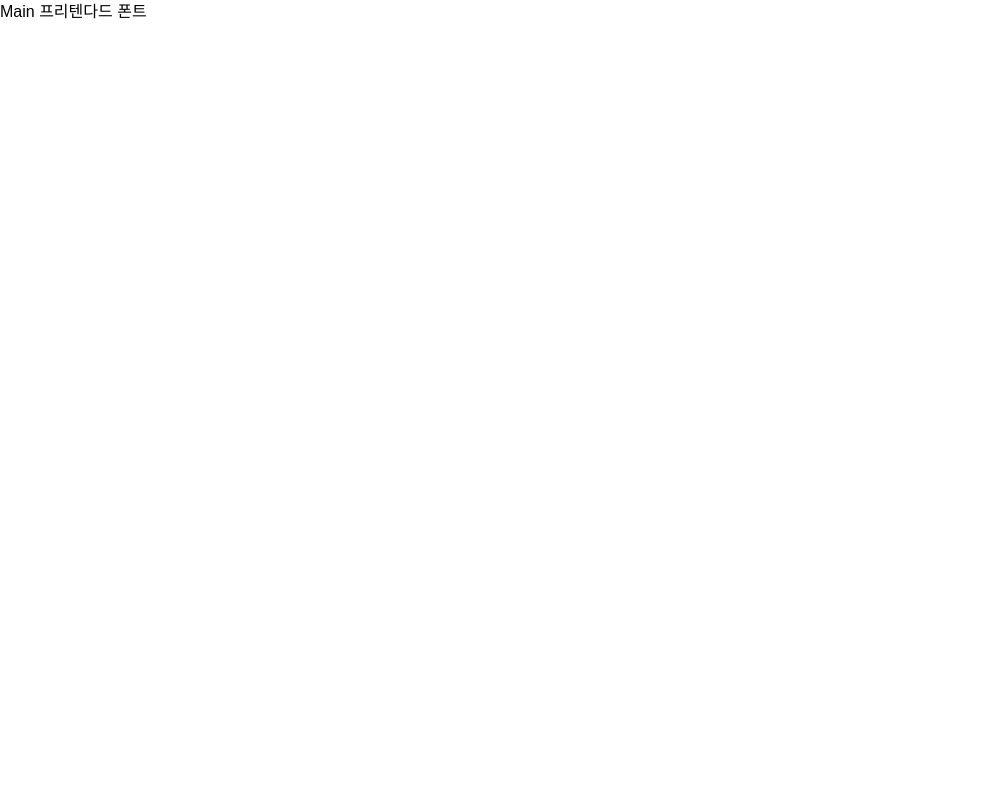
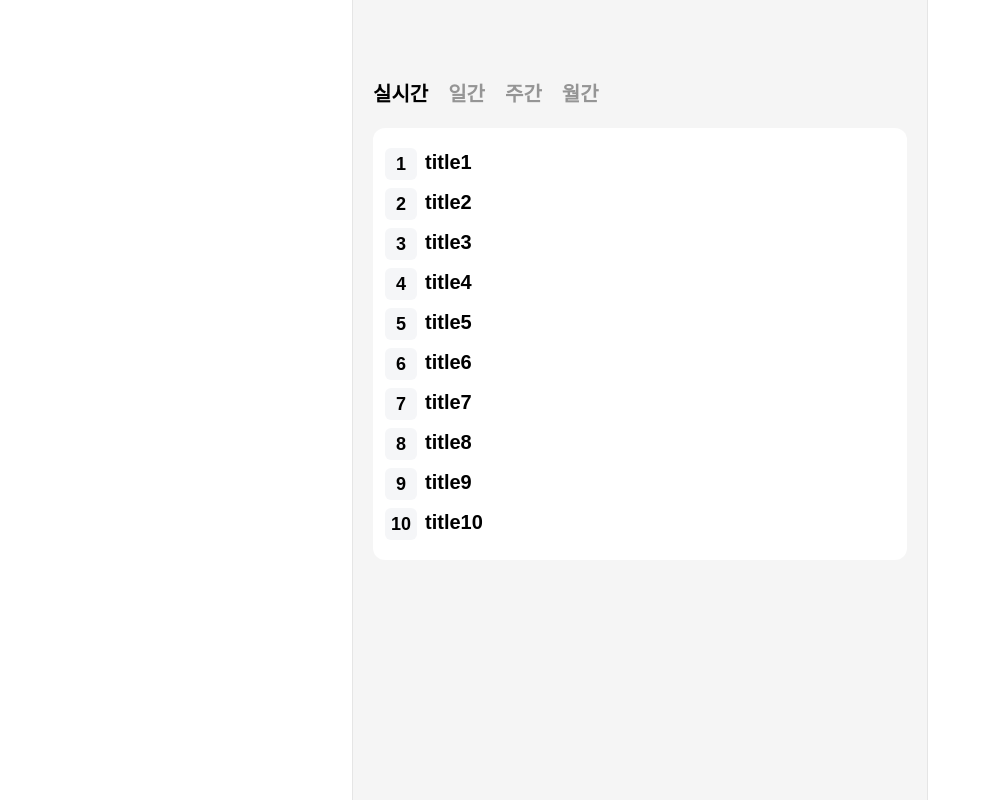
Before and after one commit to changchangwoo/NamuSearchArchive, a React (Vite) app: page / in a window 1280 px wide. Shown: the whole page, without its empty margins (0-990 px from the left). Built offline with nearby package versions, Linux system fonts and the light colour scheme; a web font is replaced by a local one.

Commit message:
Feat : Tab, Board 컴포넌트 구현

```diff
--- a/src/App.tsx
+++ b/src/App.tsx
@@ -1,14 +1,17 @@
-import { BrowserRouter as Router, Routes, Route } from 'react-router-dom';
-import MainPage from './components/MainPage';
-import DetailPage from './components/DetailPage';
+import { BrowserRouter as Router, Routes, Route } from "react-router-dom";
+import Layout from "./components/Layout";
+import Main from "./pages/main";
+import Detail from "./pages/detail";
 
 const App: React.FC = () => {
   return (
     <Router>
-      <Routes>
-        <Route path="/" element={<MainPage />} />
-        <Route path="/detail" element={<DetailPage />} />
-      </Routes>
+      <Layout>
+        <Routes>
+          <Route path="/" element={<Main />} />
+          <Route path="/detail" element={<Detail />} />
+        </Routes>
+      </Layout>
     </Router>
   );
 };
--- /dev/null
+++ b/src/components/Board.tsx
@@ -0,0 +1,65 @@
+import React from "react";
+
+const tempData = [
+  {
+    title: "title1",
+    rank: "1",
+  },
+  {
+    title: "title2",
+    rank: "2",
+  },
+  {
+    title: "title3",
+    rank: "3",
+  },
+  {
+    title: "title4",
+    rank: "4",
+  },
+  {
+    title: "title5",
+    rank: "5",
+  },
+  {
+    title: "title6",
+    rank: "6",
+  },
+  {
+    title: "title7",
+    rank: "7",
+  },
+  {
+    title: "title8",
+    rank: "8",
+  },
+  {
+    title: "title9",
+    rank: "9",
+  },
+  {
+    title: "title10",
+    rank: "10",
+  },
+];
+
+const Board = () => {
+  return (
+    <div className="w-full h-auto bg-white rounded-xl my-5 p-3">
+      {tempData.map((element, index) => (
+        <div key={index} className="flex flex-col my-2 hover:bg-[#D9D9D9]">
+          <div className="flex gap-2">
+            <div className="w-8 h-8 rounded-md bg-[#F5F6F8] text-lg text-black font-bold flex items-center justify-center">
+              {element.rank}
+            </div>
+            <div className="text-black font-semibold text-xl ">
+              {element.title}
+            </div>
+          </div>
+        </div>
+      ))}
+    </div>
+  );
+};
+
+export default Board;
--- a/src/components/DetailPage.tsx
+++ /dev/null
@@ -1,9 +0,0 @@
-import React from 'react'
-
-const DetailPage = () => {
-  return (
-    <div>DetailPage 프리텐다드 폰트</div>
-  )
-}
-
-export default DetailPage
--- /dev/null
+++ b/src/components/Layout.tsx
@@ -0,0 +1,15 @@
+import React from "react";
+
+interface LayoutProps {
+  children: React.ReactNode;
+}
+
+const Layout = ({ children }: LayoutProps) => {
+  return (
+    <div className="container pt-20 mx-auto px-5 max-w-xl bg-[#F5F5F5] h-screen border-l-1 border-r-1 border-[#E5E5E5]">
+      <main>{children}</main>
+    </div>
+  );
+};
+
+export default Layout;
--- a/src/components/MainPage.tsx
+++ /dev/null
@@ -1,11 +0,0 @@
-const MainPage = () => {
-  return (
-    <>
-      <button className="">
-      <div>Main 프리텐다드 폰트</div>
-      </button>
-    </>
-  );
-};
-
-export default MainPage;
--- /dev/null
+++ b/src/components/RankItem.tsx
@@ -0,0 +1,9 @@
+import React from 'react'
+
+const RankItem = () => {
+  return (
+    <div>RankItem</div>
+  )
+}
+
+export default RankItem
--- /dev/null
+++ b/src/components/Tab.tsx
@@ -0,0 +1,48 @@
+import { useState } from "react";
+
+type TabItem = {
+  title: string;
+  id: number;
+};
+
+const TabData: TabItem[] = [
+  {
+    title: "실시간",
+    id: 1,
+  },
+  {
+    title: "일간",
+    id: 2,
+  },
+  {
+    title: "주간",
+    id: 3,
+  },
+  {
+    title: "월간",
+    id: 4,
+  },
+];
+
+const Tab = () => {
+  const [activeTab, setActiveTab] = useState(1);
+
+  const handleClick = (id: number) => {
+    setActiveTab(id);
+  };
+
+  return (
+    <div className="flex gap-5 font-semibold text-xl ">
+      {TabData.map((element) => (
+        <div
+          key={element.id}
+          onClick={() => handleClick(element.id)}
+          className={`cursor-pointer ${activeTab === element.id ? 'text-black' : 'text-[#959595]'}`}>
+          {element.title}
+        </div>
+      ))}
+    </div>
+  );
+};
+
+export default Tab;
--- a/src/index.css
+++ b/src/index.css
@@ -1,4 +1,6 @@
 @import "tailwindcss";
+
+
 
 @font-face {
   font-family: 'Pretendard';
@@ -7,6 +9,7 @@
   font-style: normal;
 }
 
+
 body {
   font-family: 'Pretendard', sans-serif;
 }
--- /dev/null
+++ b/src/pages/Detail.tsx
@@ -0,0 +1,8 @@
+
+const Detail = () => {
+  return (
+    <div>Detail</div>
+  )
+}
+
+export default Detail
--- /dev/null
+++ b/src/pages/Main.tsx
@@ -0,0 +1,13 @@
+import Board from "../components/Board"
+import Tab from "../components/Tab"
+
+const Main = () => {
+  return (
+    <>
+        <Tab/>
+        <Board/>
+    </>
+  )
+}
+
+export default Main
```
